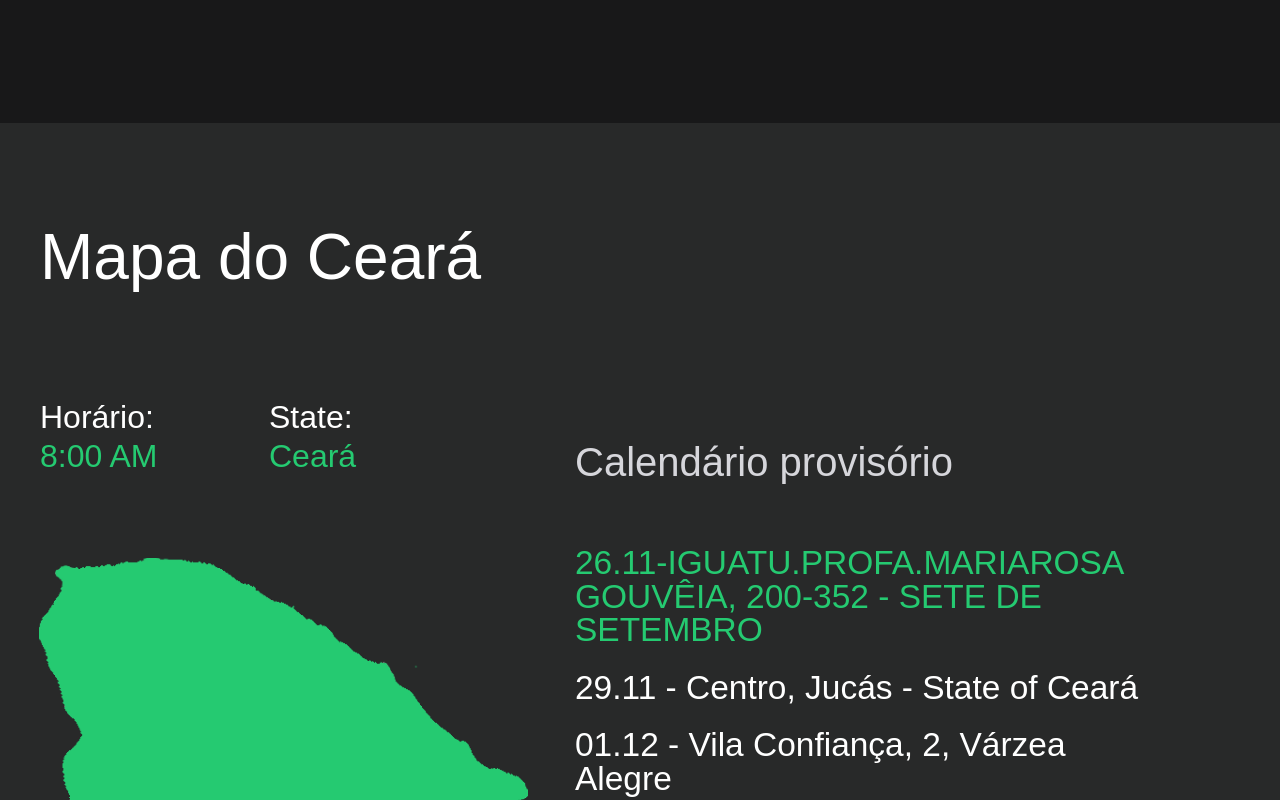
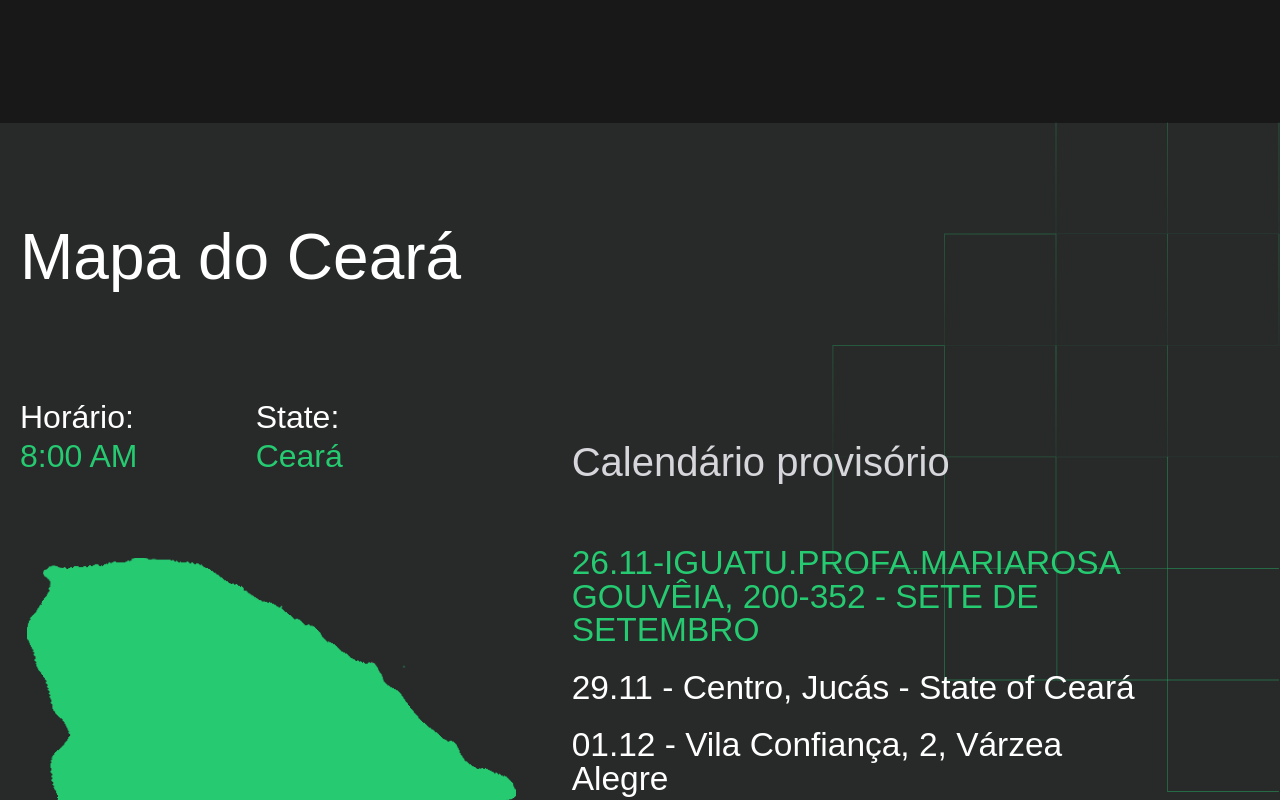
Before and after one commit to nikita-496/landing, a plain HTML site: page index.html in a window 1280 px wide. Shown: the part 4240-5040 px from the top of the page. Drawn offline with nearby package versions, Linux system fonts and the light colour scheme; a web font is replaced by a local one.

Commit message:
update block of Mapa do Ceará #4: add cells

```diff
--- a/assets/style.css
+++ b/assets/style.css
@@ -440,14 +440,16 @@ button:focus {
 .sectiion-last{
     margin-top: 50px;
    background-color: #282929;
+   position: relative;
 
 }
+
 .sectiion-last .section_title {
     text-align: center;
     margin-top: 25px;
 }
 .sectiion-last .container{
-    padding: 0px 40px !important;
+    padding: 0px 20px !important;
 }
 .sectiion-last-row-last .text{
     font-size: 18px;
@@ -1248,6 +1250,32 @@ top: 15px
         position: relative;
         bottom: 70px;
     }
+    .sectiion-last::after{
+        content: "";
+        display: block;
+        position: absolute;
+        bottom: 0;
+
+        width: 448px;
+        height: 464px;
+        background-image: url(../img/cells_left.svg);
+        background-repeat: no-repeat;
+        background-position: center center;
+        background-size: 100% 100%;
+    }
+    .sectiion-last::before{
+        content: "";
+        display: block;
+        position: absolute;
+        top: -40px;
+        right: 0;
+        width: 448px;
+        height: 749px;
+        background-image: url(../img/cells_right.svg);
+        background-repeat: no-repeat;
+        background-position: center center;
+        background-size: 100% 100%;
+    }
 }
 
 @media (min-width: 1256px) {
```
Also changed, not shown: img/cells_left.svg (added), img/cells_right.svg (added).
